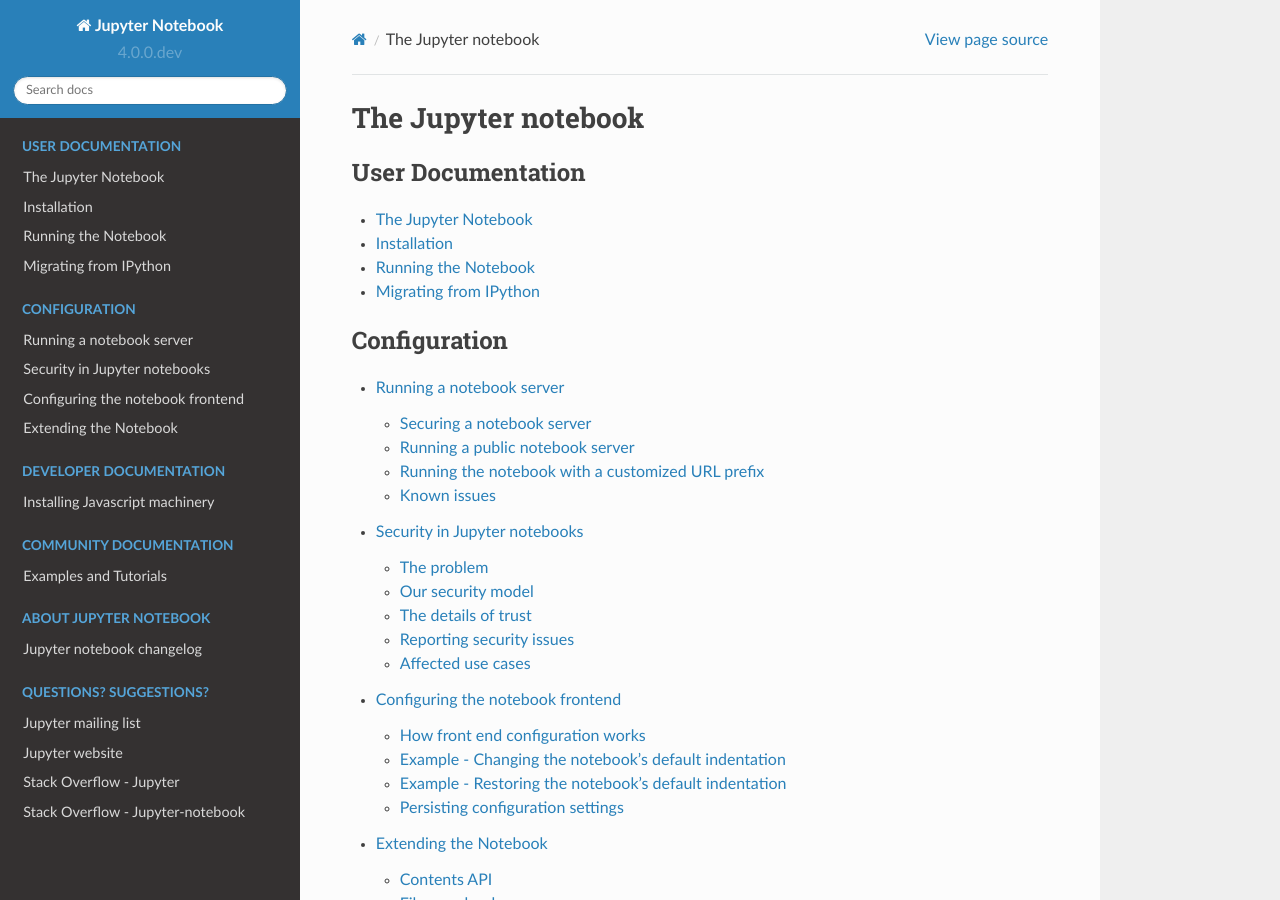
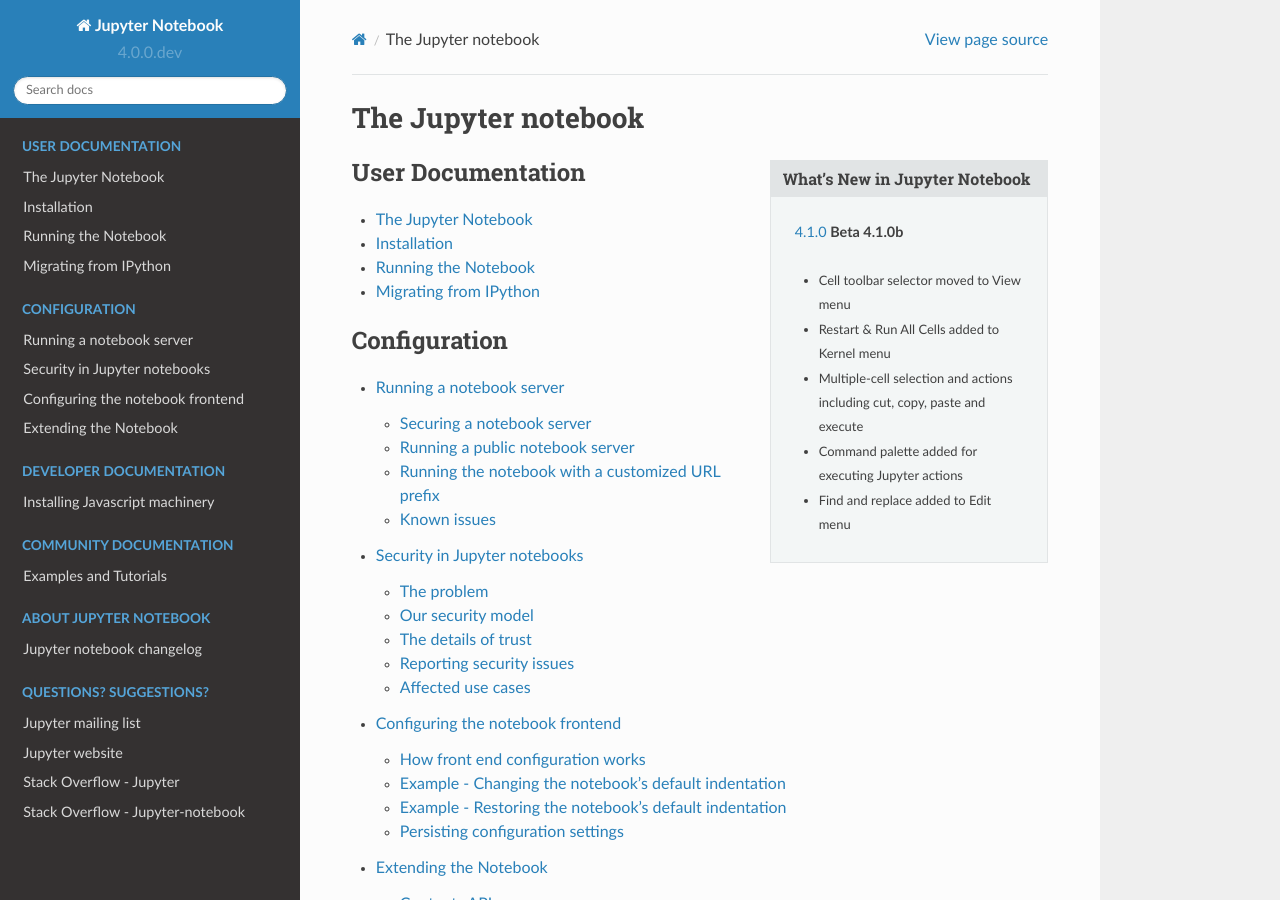
Before and after one commit to jupyter/nbclassic, a Sphinx documentation site: the page built from docs/source/index.rst, in a window 1280 px wide and 900 px high. Built offline with Sphinx 7.4.7 and the Read the Docs theme 2.0.0, drawn with Linux system fonts in a browser that asks for light colours; pages that are not in the unit, such as notebooks, are missing from menus.

Commit message:
Add sidebar box in doc's index for 4.1.x

```diff
--- a/docs/source/changelog.rst
+++ b/docs/source/changelog.rst
@@ -5,6 +5,8 @@
 
 A summary of changes in the Jupyter notebook.
 For more detailed information, see `GitHub <https://github.com/jupyter/notebook>`__.
+
+.. _release-4.1.x:
 
 4.1.0
 -----
--- a/docs/source/index.rst
+++ b/docs/source/index.rst
@@ -1,6 +1,15 @@
 ====================
 The Jupyter notebook
 ====================
+
+.. sidebar:: What's New in Jupyter Notebook
+   :subtitle: :ref:`release-4.1.x` **Beta 4.1.0b**
+
+   - Cell toolbar selector moved to View menu
+   - Restart & Run All Cells added to Kernel menu
+   - Multiple-cell selection and actions including cut, copy, paste and execute
+   - Command palette added for executing Jupyter actions
+   - Find and replace added to Edit menu
 
 .. toctree::
    :maxdepth: 1
```
